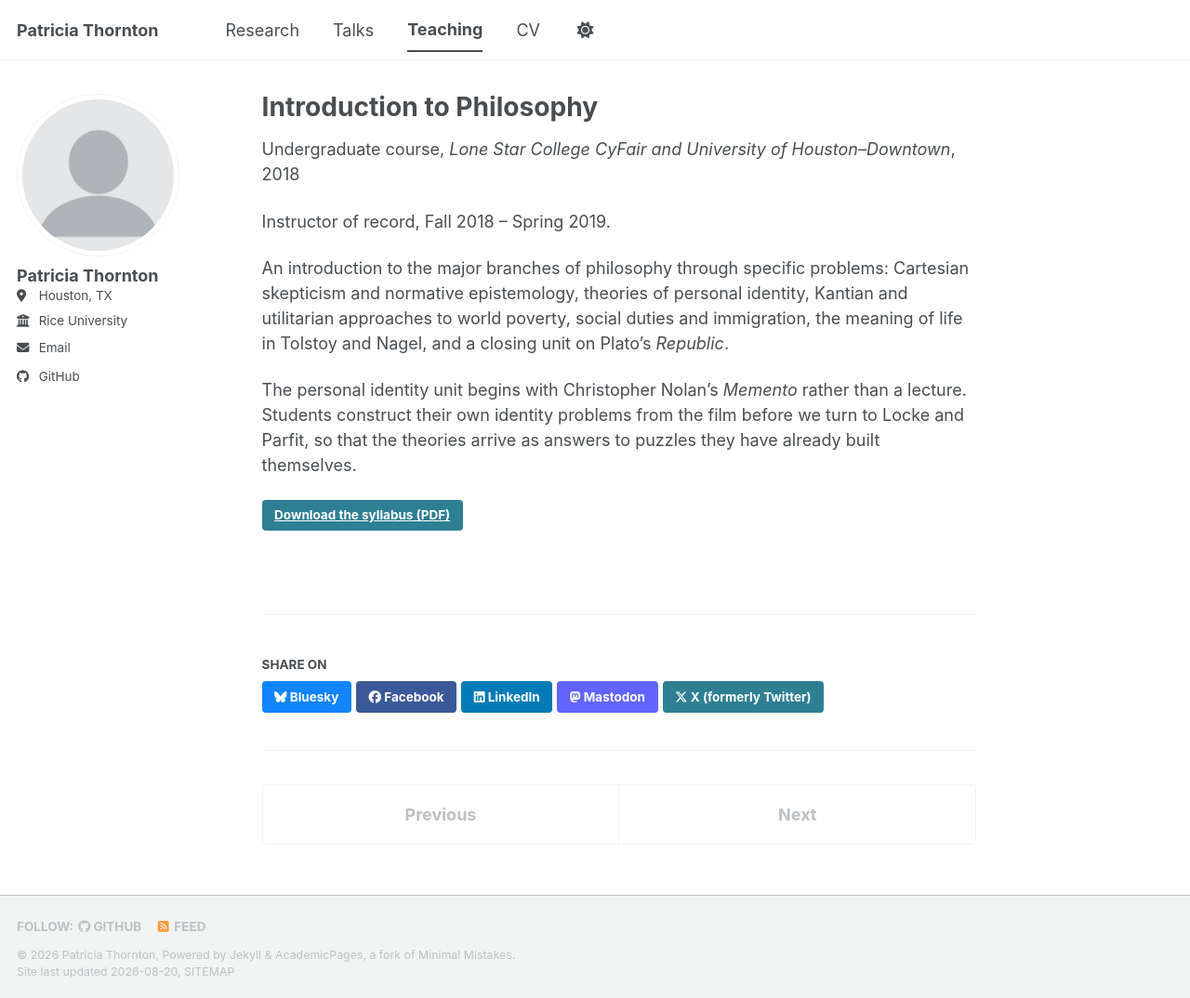
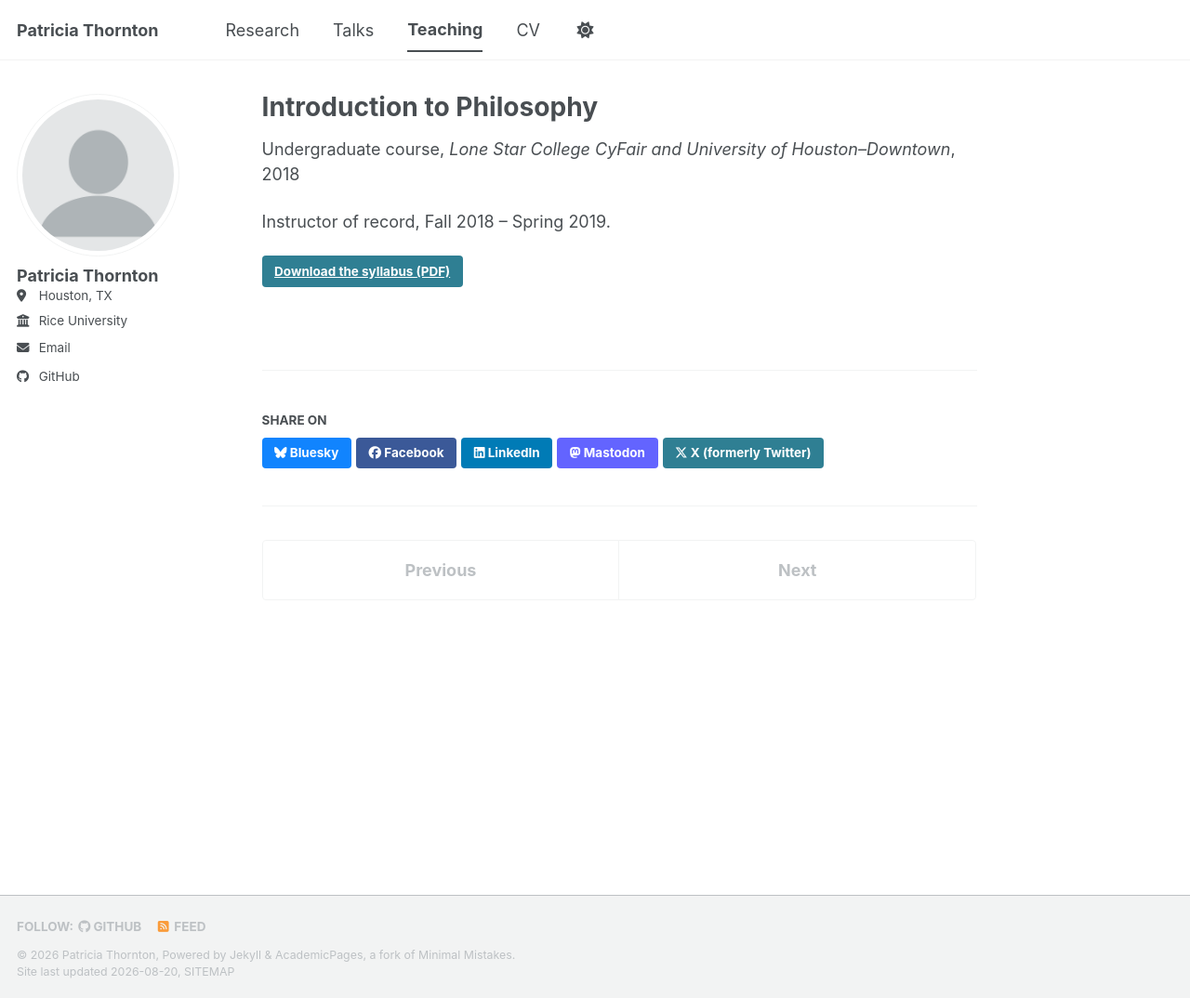
Before and after one commit to patriciathornton/patriciathornton.github.io, a Jekyll site: the page built from _teaching/2018-fall-intro-philosophy.md, in a window 1280 px wide and 1074 px high. Shown: the whole window at 93% size. Built offline with Jekyll 4.4.1, drawn with Linux system fonts in a browser that asks for light colours; a style sheet for code colours, icons or effects is not loaded.

Commit message:
Update 2018-fall-intro-philosophy.md

```diff
--- a/_teaching/2018-fall-intro-philosophy.md
+++ b/_teaching/2018-fall-intro-philosophy.md
@@ -10,8 +10,4 @@ location: "Houston, Texas"
 
 Instructor of record, Fall 2018 – Spring 2019.
 
-An introduction to the major branches of philosophy through specific problems: Cartesian skepticism and normative epistemology, theories of personal identity, Kantian and utilitarian approaches to world poverty, social duties and immigration, the meaning of life in Tolstoy and Nagel, and a closing unit on Plato's *Republic*.
-
-The personal identity unit begins with Christopher Nolan's *Memento* rather than a lecture. Students construct their own identity problems from the film before we turn to Locke and Parfit, so that the theories arrive as answers to puzzles they have already built themselves.
-
 [Download the syllabus (PDF)](/files/Syllabus_Intro_Philosophy.pdf){: .btn .btn--primary}
```
